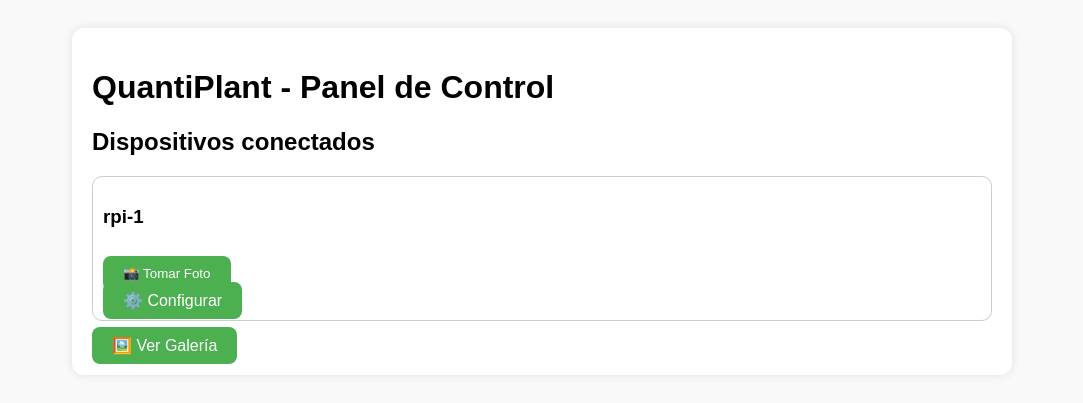
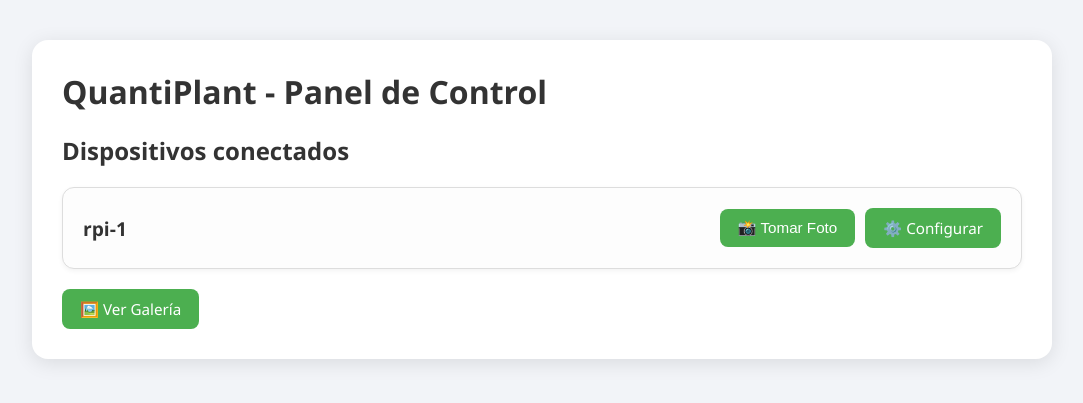
Before and after one commit to jjdoriaupv/TFG-QuantiPlant, a Flask app: page / in a window 1280 px wide. Shown: the top 403 px of the page, without its empty margins (98-1181 px from the left). Run offline with Flask 3, Linux system fonts and the light colour scheme.

Commit message:
cambios en css

```diff
--- a/client/auto_capture.py
+++ b/client/auto_capture.py
@@ -12,10 +12,9 @@ def loop():
         if config['enabled']:
             print("[AUTO] Tomando foto automática...")
             take_photo()
+            time.sleep(config['interval'])
         else:
-            print("[AUTO] Captura desactivada, esperando configuración...")
-        time.sleep(config['interval'])
-
+            time.sleep(1)
 
 def start_auto_capture():
     t = threading.Thread(target=loop, daemon=True)
--- a/server/static/style.css
+++ b/server/static/style.css
@@ -1,32 +1,64 @@
 body {
-    font-family: Arial, sans-serif;
-    background: #f9f9f9;
+    font-family: 'Segoe UI', Tahoma, Geneva, Verdana, sans-serif;
+    background: #f2f4f8;
+    margin: 0;
+    padding: 0;
+}
+
+.container {
+    max-width: 960px;
+    margin: 40px auto;
+    background: #fff;
+    padding: 30px;
+    border-radius: 16px;
+    box-shadow: 0 4px 20px rgba(0, 0, 0, 0.1);
+}
+
+h1, h2, h3 {
+    color: #333;
+    margin-top: 0;
+}
+
+.device {
+    display: flex;
+    align-items: center;
+    justify-content: space-between;
+    border: 1px solid #ddd;
     padding: 20px;
+    margin-bottom: 20px;
+    border-radius: 12px;
+    background-color: #fdfdfd;
+    box-shadow: 0 2px 5px rgba(0, 0, 0, 0.05);
 }
-.container {
-    max-width: 900px;
-    margin: auto;
-    background: white;
-    padding: 20px;
-    border-radius: 12px;
-    box-shadow: 0 0 10px rgba(0,0,0,0.1);
+
+.device h3 {
+    margin: 0;
+    flex-grow: 1;
+    font-size: 1.2rem;
 }
+
+.device form,
+.device a {
+    margin-left: 10px;
+}
+
 .button {
     background: #4CAF50;
     color: white;
-    padding: 10px 20px;
-    margin-top: 10px;
+    padding: 10px 18px;
     text-decoration: none;
     border: none;
     border-radius: 8px;
+    font-size: 0.95rem;
     cursor: pointer;
+    transition: background 0.2s ease;
 }
+
 .button:hover {
     background: #45a049;
 }
-.device {
-    border: 1px solid #ccc;
-    padding: 10px;
-    margin-bottom: 15px;
-    border-radius: 10px;
+
+a.button {
+    display: inline-block;
+    text-align: center;
 }
```
